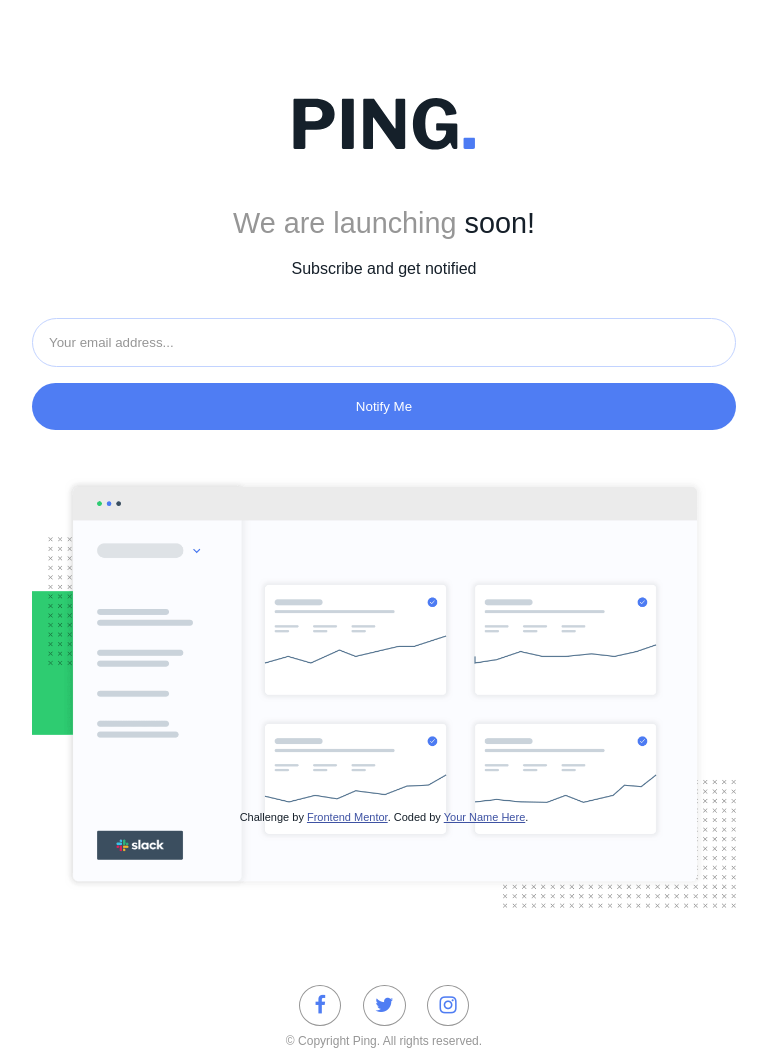
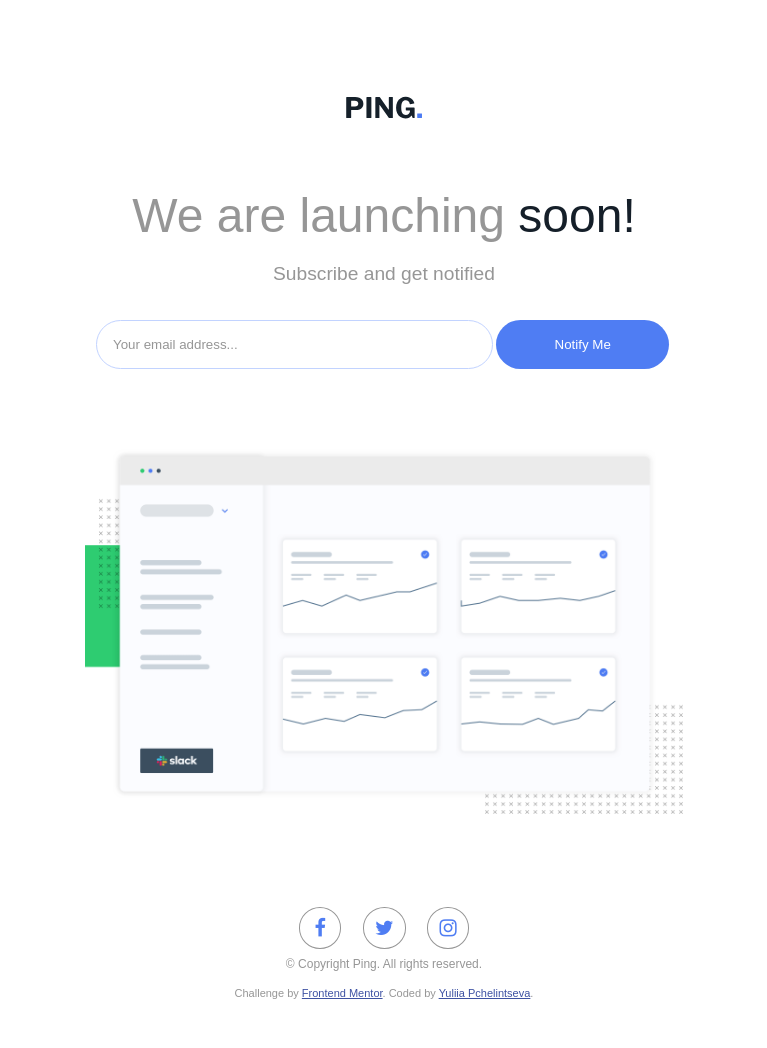
Before and after one commit to yuliia-p/Ping-single-column-coming-soon-page, a website: page index.html in a window 1280 px wide. Shown: the whole page, without its empty margins (256-1023 px from the left). After the commit the page ends 999 px from the top, so only its background shows below. Drawn offline with Linux system fonts and the light colour scheme.

Commit message:
desktop done

```diff
--- a/css/styles.css
+++ b/css/styles.css
@@ -3,7 +3,7 @@
 body {
   font-size: 20px;
   font-family: "Libre Franklin", sans-serif;
-  color: hsl(209deg, 33%, 12%);
+  color: hsl(0deg, 0%, 59%);
   font-weight: 100;
 }
 
@@ -101,8 +101,40 @@ i {
     text-align: center;
   }
 
-  /*
+  .flex {
+    display: flex;
+    justify-content: space-between;
+  }
+
+  .logo {
+    width: 20%;
+  }
+
+  h1 {
+    font-size: 3rem;
+    margin-bottom: 1rem;
+  }
+
+  div.header-content p {
+    padding-bottom: 1rem;
+    font-size: 1.2rem;
+  }
+
+  .form-holder {
+    padding: 0 4rem;
+  }
+
+  input {
+    flex-basis: 69%;
+  }
+
+  button {
+    flex-basis: 30%;
+    margin: 0;
+  }
+
   .dashboard-img {
-    width: 100%;
-  } */
+    width: 85%;
+    margin: 5rem 2rem;
+  }
 }
--- a/index.html
+++ b/index.html
@@ -8,12 +8,10 @@
   <link rel="stylesheet" href="./css/reset.css">
   <link rel="icon" type="image/png" sizes="32x32" href="./images/favicon.png">
   <link href="http://cdnjs.cloudflare.com/ajax/libs/font-awesome/4.3.0/css/font-awesome.css" rel="stylesheet">  <title>Frontend Mentor | Ping coming soon page</title>
-
-  <!-- Feel free to remove these styles or customise in your own stylesheet 👍 -->
   <style>
-    .attribution { font-size: 11px; text-align: center; }
+    .attribution { font-size: 11px; text-align: center; margin: 1rem }
     .attribution a { color: hsl(228, 45%, 44%); }
-    .copyright { font-size: 12px; color: hsl(0, 0%, 59%) }
+    .copyright { font-size: 12px; color: hsl(0, 0%, 59%);}
   </style>
 </head>
 <body>
@@ -24,9 +22,10 @@
       <p>Subscribe and get notified</p>
     </div>
     <div class="form-holder">
-      <form action="#">
+      <form class="flex" action="#">
         <input type="email" placeholder="Your email address...">
         <button type="submit">Notify Me</button>
+        <p class="error-msg"></p>
       </form>
     </div>
     <div class="img-holder">
@@ -39,13 +38,12 @@
     </div>
     <div class="copyright">
       &copy; Copyright Ping. All rights reserved.
+      <p class="attribution">
+        Challenge by <a href="https://www.frontendmentor.io?ref=challenge" target="_blank">Frontend Mentor</a>.
+        Coded by <a href="https://github.com/yuliia-p">Yuliia Pchelintseva</a>.
+      </p>
     </div>
   </div>
-  <footer>
-    <p class="attribution">
-      Challenge by <a href="https://www.frontendmentor.io?ref=challenge" target="_blank">Frontend Mentor</a>.
-      Coded by <a href="#">Your Name Here</a>.
-    </p>
-  </footer>
+  <script src="./js/main.js"></script>
 </body>
 </html>
```
